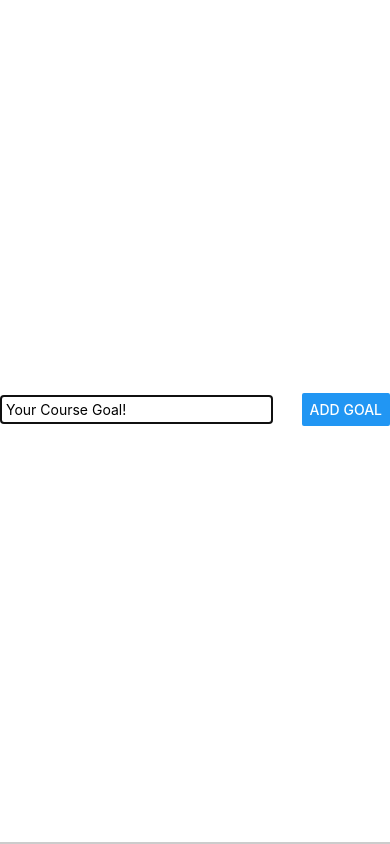
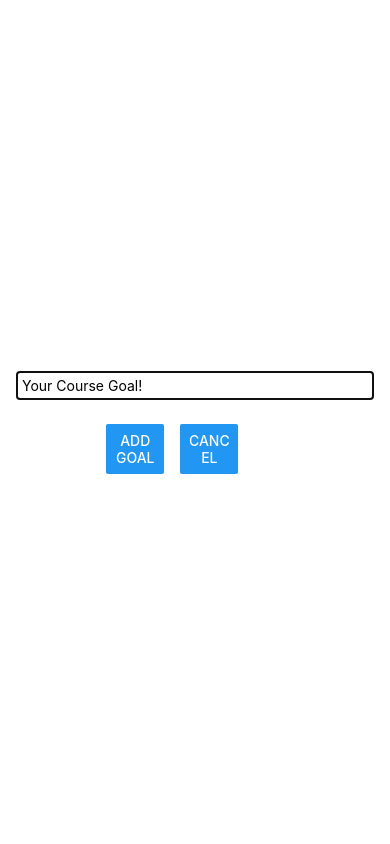
Before and after one commit to KaleabIsDoneWithJava/Goal_List_App-React_Native, a React Native app: screen / in a window 390 px wide. Both pictures are taken after a click on the button "ADD NEW GOAL". Built offline with nearby package versions, Linux system fonts and the light colour scheme.

Commit message:
Styling the Modal Overlay

```diff
--- a/components/GoalInput.js
+++ b/components/GoalInput.js
@@ -14,7 +14,6 @@ function GoalInput(props) {
   }
   return (
     <Modal visible={props.visible} animationType="fade">
-
       <View style={styles.inputContainer}>
         <TextInput
           style={styles.input}
@@ -22,7 +21,14 @@ function GoalInput(props) {
           onChangeText={goalInputHandler}
           value={enteredGoalText}
         />
-        <Button title="Add Goal" onPress={addGoalHandlerTemp} />
+        <View style={styles.buttonContainer}>
+          <View style={styles.button}>
+            <Button title="Add Goal" onPress={addGoalHandlerTemp} />
+          </View>
+          <View style={styles.button}>
+            <Button title="Cancel" />
+          </View>
+        </View>
       </View>
     </Modal>
   );
@@ -33,11 +39,9 @@ export default GoalInput;
 const styles = StyleSheet.create({
   inputContainer: {
     flex: 1,
-    flexDirection: "row",
-    justifyContent: "space-between",
+    justifyContent: "center",
     alignItems: "center",
-    paddingBottom: 24,
-    borderBottomWidth: 2,
+    padding: 16,
     borderColor: "#cccccc",
   },
 
@@ -45,7 +49,16 @@ const styles = StyleSheet.create({
     borderWidth: 1,
     borderColor: "#cccccc",
     padding: 5,
-    marginRight: 10,
-    width: "70%",
+    width: "100%",
+  },
+
+  buttonContainer: {
+    marginTop: 24,
+    flexDirection: "row",
+  },
+
+  button: {
+    marginHorizontal: 8,
+    width:"30%",
   },
 });
```
